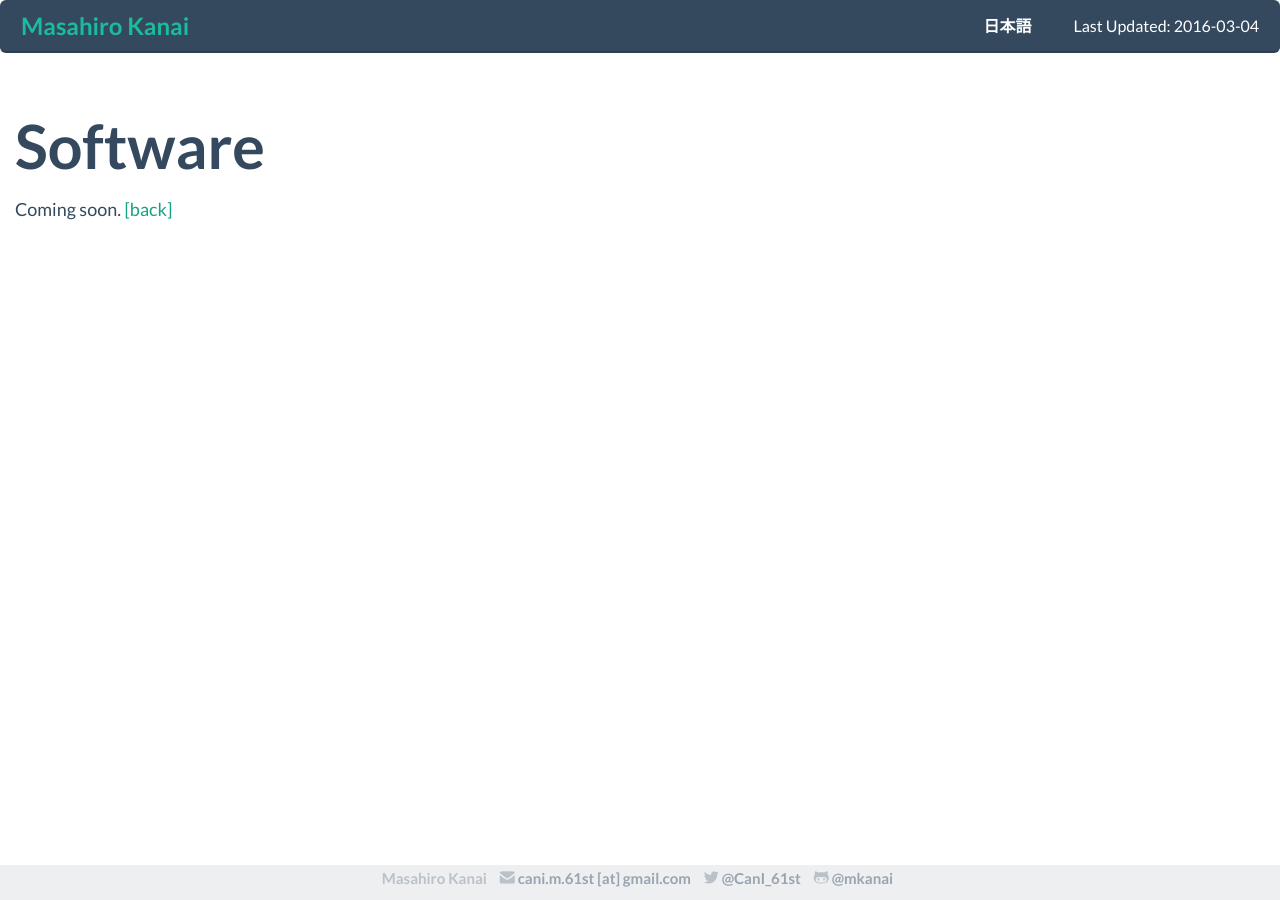
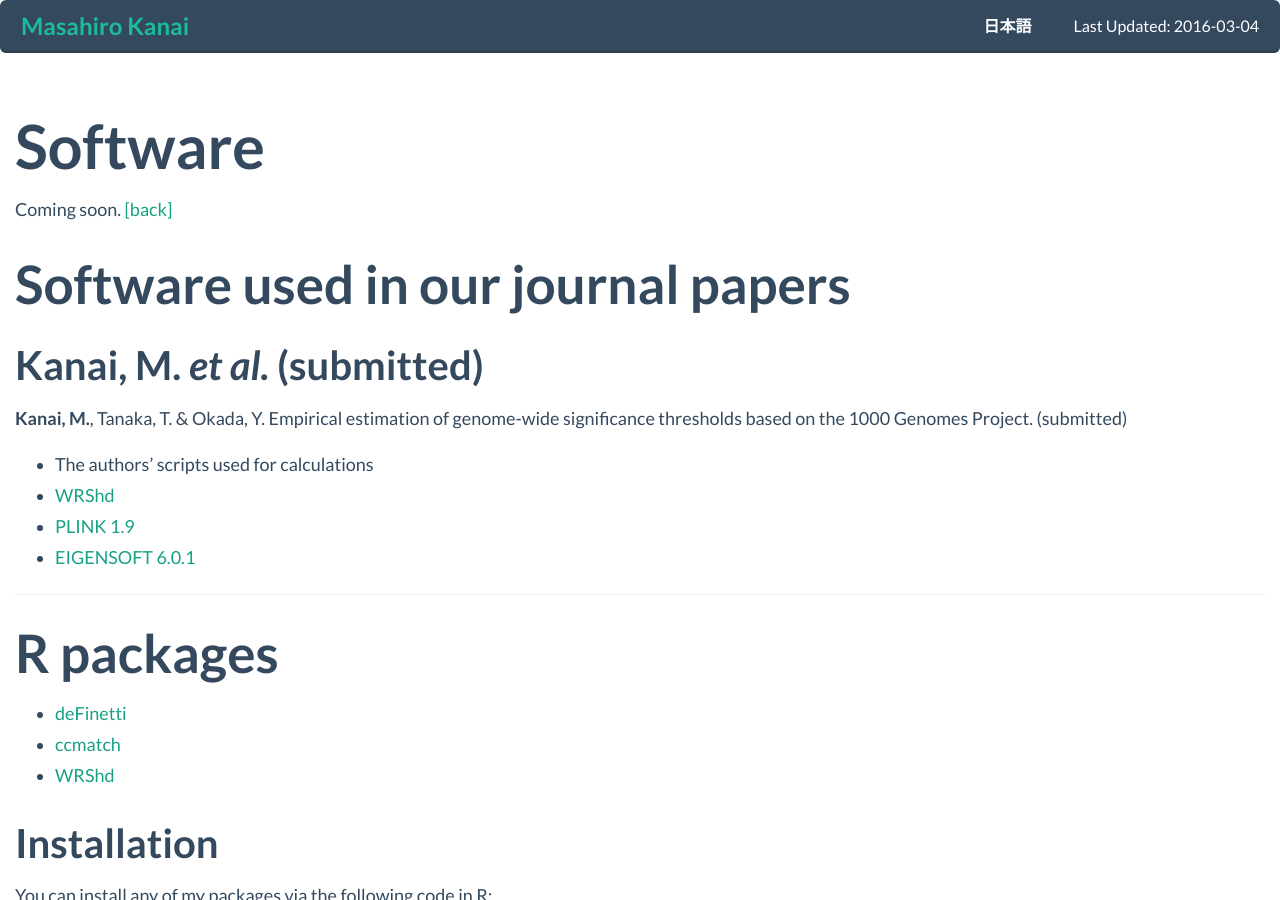
Before and after one commit to xtmgah/mkanai.github.io, a Jekyll site: the page built from software.md, in a window 1280 px wide and 900 px high. Built offline with Jekyll 4.4.1, drawn with Linux system fonts in a browser that asks for light colours; Markdown is read by kramdown in place of the engine named in the settings; some of the changed text lies outside the part shown.

Commit message:
update software page

````diff
--- a/_plugins/markdownblock.rb
+++ b/_plugins/markdownblock.rb
@@ -8,6 +8,7 @@ module Jekyll
     def initialize(tag_name, text, tokens)
       super
     end
+
     def render(context)
       content = super
       extensions = {}
--- /dev/null
+++ b/_plugins/smoothscrolltag.rb
@@ -0,0 +1,16 @@
+#!/bin/env ruby
+# encoding: utf-8
+
+module Jekyll
+  class SmoothScrollTag < Liquid::Tag
+    def initialize(tag_name, text, tokens)
+      super
+      @text = text.strip
+    end
+
+    def render(context)
+      "<a data-scroll href=\"\##{@text.downcase}\">#{@text}</a>"
+    end
+  end
+end
+Liquid::Template.register_tag('smooth_scroll', Jekyll::SmoothScrollTag)
--- a/software.md
+++ b/software.md
@@ -6,3 +6,59 @@ title: Software
 ---
 
 Coming soon.  [[back]]({{ site.url }})
+
+## Software used in our journal papers
+
+### Kanai, M. *et al.* (submitted)
+
+**Kanai, M.**, Tanaka, T. & Okada, Y. Empirical estimation of genome-wide significance thresholds based on the 1000 Genomes Project. (submitted)
+
+* The authors’ scripts used for calculations
+* {% smooth_scroll WRShd %}
+* [PLINK 1.9](https://www.cog-genomics.org/plink2)
+* [EIGENSOFT 6.0.1](http://www.hsph.harvard.edu/alkes-price/software/)
+
+--------
+
+## R packages
+
+* {% smooth_scroll deFinetti %}
+* {% smooth_scroll ccmatch %}
+* {% smooth_scroll WRShd %}
+
+
+### Installation
+You can install any of my packages via the following code in R:
+
+```r
+if (!require("devtools")) {
+  install.packages("devtools")
+}
+devtools::install_github("mkanai/{package_name}")
+```
+
+--------
+
+### deFinetti
+{% github_link deFinetti %}
+
+A package for plotting a [de Finetti diagram](http://en.wikipedia.org/wiki/De_Finetti_diagram) and distributions of [F-statistics](http://en.wikipedia.org/wiki/F-statistics) of genotypes.
+
+![deFinetti_example.png](/img/deFinetti_example.png)
+
+--------
+### ccmatch
+{% github_link ccmatch %}
+
+A package for optimal matching of cases to controls using network flow theory.
+
+**Reference**
+
+* {% reference Rosenbaum1989 -f references.bib %}
+
+
+--------
+### WRShd
+{% github_link WRShd %}
+
+This package provides C++ sub-routines for the Harrell-Davis estimate functions from R. R. Wilcox' robust statistics package [`WRS`](https://github.com/nicebread/WRS), which substantially speed up the original implementation in R.
````
Also changed, not shown: _bibliography/references.bib (added, +11 -0 lines), _plugins/githublinktag.rb (line endings or trailing spaces), img/deFinetti_example.png (added).
